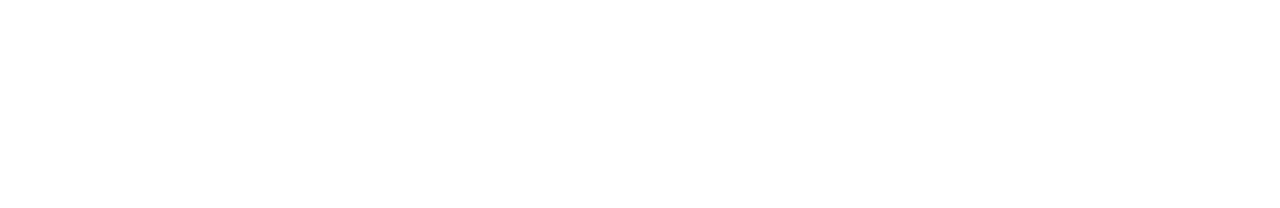
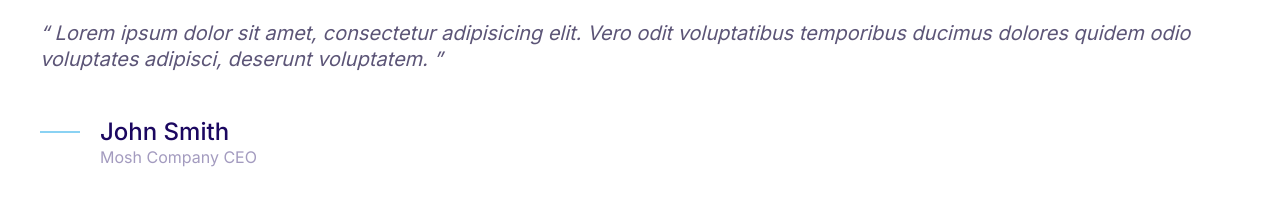
Before and after one commit to Tesfamichael12/Moshify, a plain HTML site: page index.html in a window 1280 px wide. Drawn offline with Linux system fonts and the light colour scheme.

Commit message:
Built a reusable quote component.

```diff
--- a/css/styles.css
+++ b/css/styles.css
@@ -5,6 +5,7 @@
   --color-accent: #ff3400;
   --color-headings: #1b0760;
   --color-body: #918ca4;
+  --color-body-darker: #5c5577;
   --color-border: #ccc;
   --border-radius: 30px;
 }
@@ -244,7 +245,7 @@
 }
 
 /* Inputs */
-.input{
+.input {
   border-radius: var(--border-radius);
   border: 1px solid var(--color-border);
   color: var(--color-headings);
@@ -253,81 +254,79 @@
   padding: 1.5rem 3.5rem;
 }
 
-::placeholder{
+::placeholder {
   color: #cdcbd7;
 }
 
-.input-group{
+.input-group {
   border: 1px solid var(--color-border);
   border-radius: var(--border-radius);
   display: flex;
 }
 
-.input-group .input{
+.input-group .input {
   border: 0;
   flex-grow: 1;
   padding: 1.5rem 1rem;
 }
 
-.input-group .btn{
+.input-group .btn {
   margin: 4px;
 }
 
-
-@media screen and (min-width: 1024px){
-  .input{
+@media screen and (min-width: 1024px) {
+  .input {
     font-size: 1.5rem;
   }
 }
 
 /* Cards */
-.card{
+.card {
   border-radius: 7px;
   box-shadow: 0 0 20px 10px #f3f3f3;
   overflow: hidden; /*the child div with class card__header will be larger than its parent*/
   margin-top: 1rem;
 }
 
-.card__header, .card__body{
+.card__header,
+.card__body {
   padding: 2rem 3rem;
 }
 
-.card--primary .card__header{
+.card--primary .card__header {
   background-color: var(--color-primary);
-  color: #fff
+  color: #fff;
 }
 
-.card--secondary .card__header{
+.card--secondary .card__header {
   background-color: var(--color-secondary);
-  color: #fff
+  color: #fff;
 }
 
-.card--secondary .badge--secondary{
+.card--secondary .badge--secondary {
   background-color: #02cdf1;
 }
 
-
 /* Plans */
-.plan__name{
+.plan__name {
   color: #fff;
   margin: 0;
   font-weight: 500;
   font-size: 2.4rem;
 }
 
-.plan__price{
+.plan__price {
   font-size: 6rem;
-
 }
 
-.plan__billing-cycle{
+.plan__billing-cycle {
   font-weight: 300;
   font-size: 2.4rem;
   opacity: 0.8;
   margin-right: 1rem;
 }
 
-.plan__description{
+.plan__description {
   font-size: 2.4rem;
   display: block;
   letter-spacing: 1px;
@@ -338,11 +337,11 @@
   margin-bottom: 2rem;
 }
 
-.card__header{
+.card__header {
   position: relative;
 }
 
-.plan--popular .card__header::before{
+.plan--popular .card__header::before {
   content: url(../images/popular.svg);
   display: inline-block;
   width: 40px;
@@ -369,20 +368,75 @@
   }
 }
 
-
 /* Media */
-.media{
+.media {
   display: flex;
 }
 
-.media__title{
+.media__title {
   margin: 0;
 }
 
-.media__body{
+.media__body {
   margin: 0 2rem;
 }
 
-.media__image{
-  margin-top: 1rem ;
+.media__image {
+  margin-top: 1rem;
 }
+
+/* Quotes */
+.quote {
+  font-size: 3rem;
+  font-style: italic;
+  color: var(--color-body-darker);
+  line-height: 1.3;
+}
+
+.quote__text::before {
+  content: open-quote;
+}
+
+.quote__text::after {
+  content: close-quote;
+}
+
+.quote__author {
+  font-size: 3rem;
+  font-style: normal;
+  font-weight: 500;
+  margin-bottom: 0;
+}
+
+.quote__discription {
+  color: var(--color-headings);
+  opacity: 0.4;
+  font-size: 2rem;
+  font-style: normal;
+}
+
+.quote__line {
+  position: relative;
+  bottom: -30px;
+  /* OR */
+  /* margin-top: 3rem; */
+}
+
+@media screen and (min-width: 1024px) {
+  .quote {
+    font-size: 2rem;
+  }
+
+  .quote__author {
+    font-size: 2.4rem;
+  }
+
+  .quote__discription {
+    font-size: 1.6rem;
+  }
+
+  .quote__line {
+    position: relative;
+    bottom: -20px;
+  }
+}
--- a/index.html
+++ b/index.html
@@ -6,13 +6,33 @@
     <title>Document</title>
     <link rel="preconnect" href="https://fonts.gstatic.com" />
     <link
-      href="https://fonts.googleapis.com/css2?family=Inter:wght@300;400;600;700&display=swap"
+      href="https://fonts.googleapis.com/css2?family=Inter:wght@400;600;500;700;300&display=swap"
       rel="stylesheet"
     />
     <link rel="stylesheet" href="css/normalize.css" />
     <link rel="stylesheet" href="css/styles.css" />
   </head>
   <body>
+    <blockquote class="quote">
+      <p class="quote__text">
+        Lorem ipsum dolor sit amet, consectetur adipisicing elit. Vero odit
+        voluptatibus temporibus ducimus dolores quidem odio voluptates adipisci,
+        deserunt voluptatem.
+      </p>
 
+      <footer>
+        <div class="media">
+          <div class="quote__image quote__line">
+            <svg class="icon icon--primary">
+              <use xlink:href="images/sprite.svg#line"></use>
+            </svg>
+          </div>
+          <div class="media__body">
+            <h3 class="quote__author">John Smith</h3>
+            <p class="quote__discription">Mosh Company CEO</p>
+          </div>
+        </div>
+      </footer>
+    </blockquote>
   </body>
 </html>
```
Also changed, not shown: Components/Quote.html (added, +24 -0 lines).
